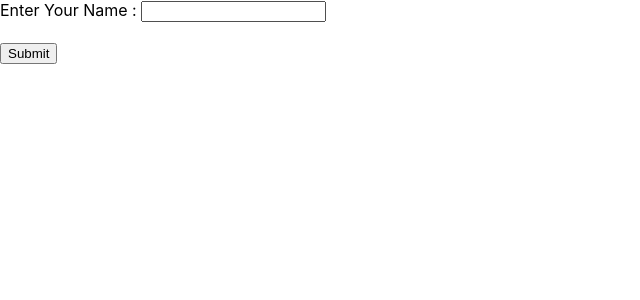
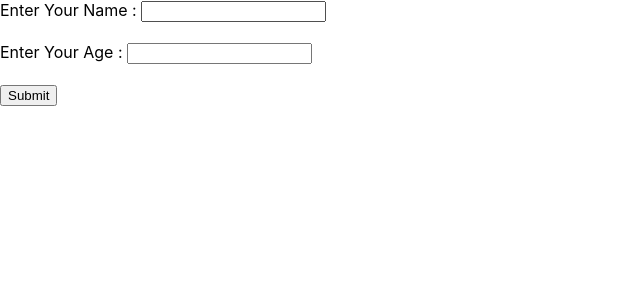
Before and after one commit to Hpekkaya/reactclass1, a React (Create React App) app: page / in a window 1280 px wide. Shown: the top 300 px of the page, without its empty margins (0-640 px from the left). Built offline with nearby package versions, Linux system fonts and the light colour scheme.

Commit message:
single valued input tried

```diff
--- a/src/08-Forms/Forms.js
+++ b/src/08-Forms/Forms.js
@@ -2,17 +2,34 @@ import React, { useState } from 'react'
 
 const Forms = () => {
   const [name,setName]= useState()
-  const handleSubmit =(event)=>{
+  const [inputs,setInputs] = useState({})
+  // const handleSubmit =(event)=>{event.preventDefault();  alert(`You entered was : ${name}`) }
+  const handleChange = (event) => {
+    const name = event.target.name
+    const value = event.target.value
+    setInputs(values => ({...values, [name]:value}))
+  }
+  const handleSubmit2 =(event)=>{
     event.preventDefault();
-    alert(`You entered was : ${name}`)
-  }
+    console.log(inputs) }
+
   return (
     <div>
-      <form onSubmit={handleSubmit}>
+      {/* <form onSubmit={handleSubmit}>
         <label>
           Enter Your Name : <input type='text' value={name} onChange={(event)=>setName(event.target.value)} /><br></br>
         </label> <br></br>
-
+        <button type='submit'>Submit</button>
+      </form> */}
+      <form onSubmit={handleSubmit2}>
+        <label>
+          Enter Your Name : <input type="text" name="username" value= {inputs.username || ""}
+          onChange={handleChange} /><br></br>
+        </label> <br></br>
+        <label>
+          Enter Your Age : <input type="number" name="age" value= {inputs.age || ""}
+          onChange={handleChange} /><br></br>
+        </label> <br></br>
         <button type='submit'>Submit</button>
       </form>
     </div>
```
